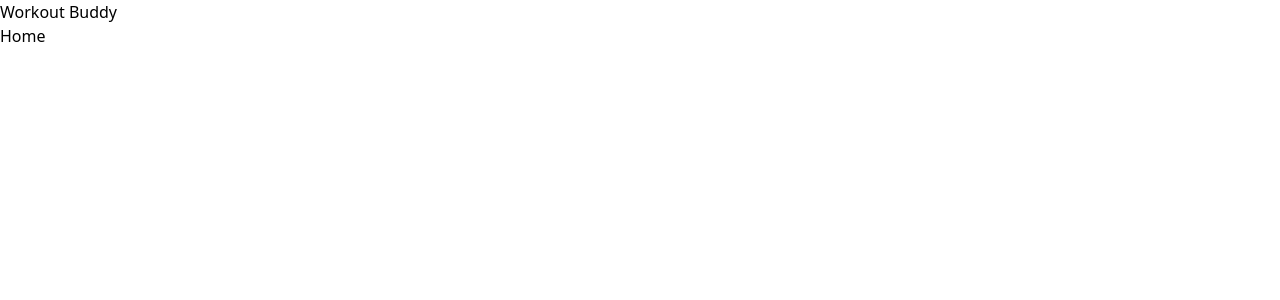
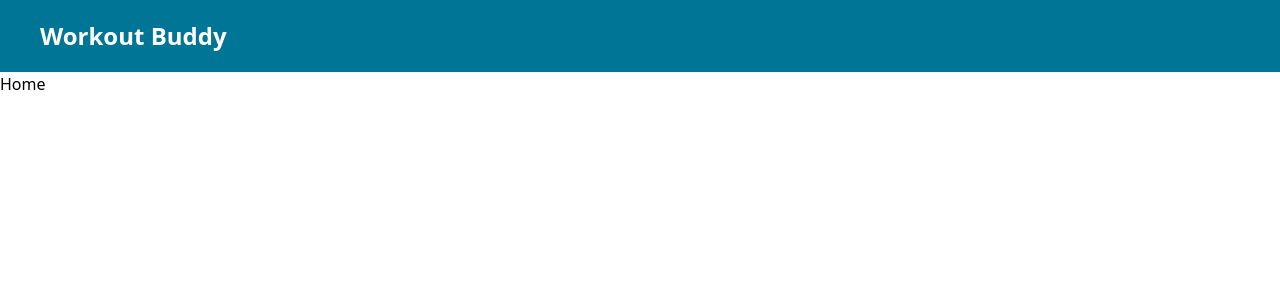
Before and after one commit to DinethSheveen/Workout-Buddy, a React app in the folder frontend/: page / in a window 1280 px wide. Shown: the top 300 px of the page. Built offline with nearby package versions, Linux system fonts and the light colour scheme; the HTML template or start-up script is replaced by a standard one.

Commit message:
VITE : Navbar structure

```diff
--- a/frontend/src/components/Navbar.jsx
+++ b/frontend/src/components/Navbar.jsx
@@ -2,8 +2,12 @@ import { Link } from "react-router-dom"
 
 function Navbar() {
   return (
-    <div>
-        <Link to={"/"}>Workout Buddy</Link>
+    // NAVBAR
+    <div className="navbar">
+        {/* FLEX CONTAINER */}
+        <div className="flex justify-between items-center text-white font-bold sticky w-full bg-cyan-700 px-10 py-5">
+            <Link to={"/"} className="text-2xl">Workout Buddy</Link>
+        </div>
     </div>
   )
 }
```
